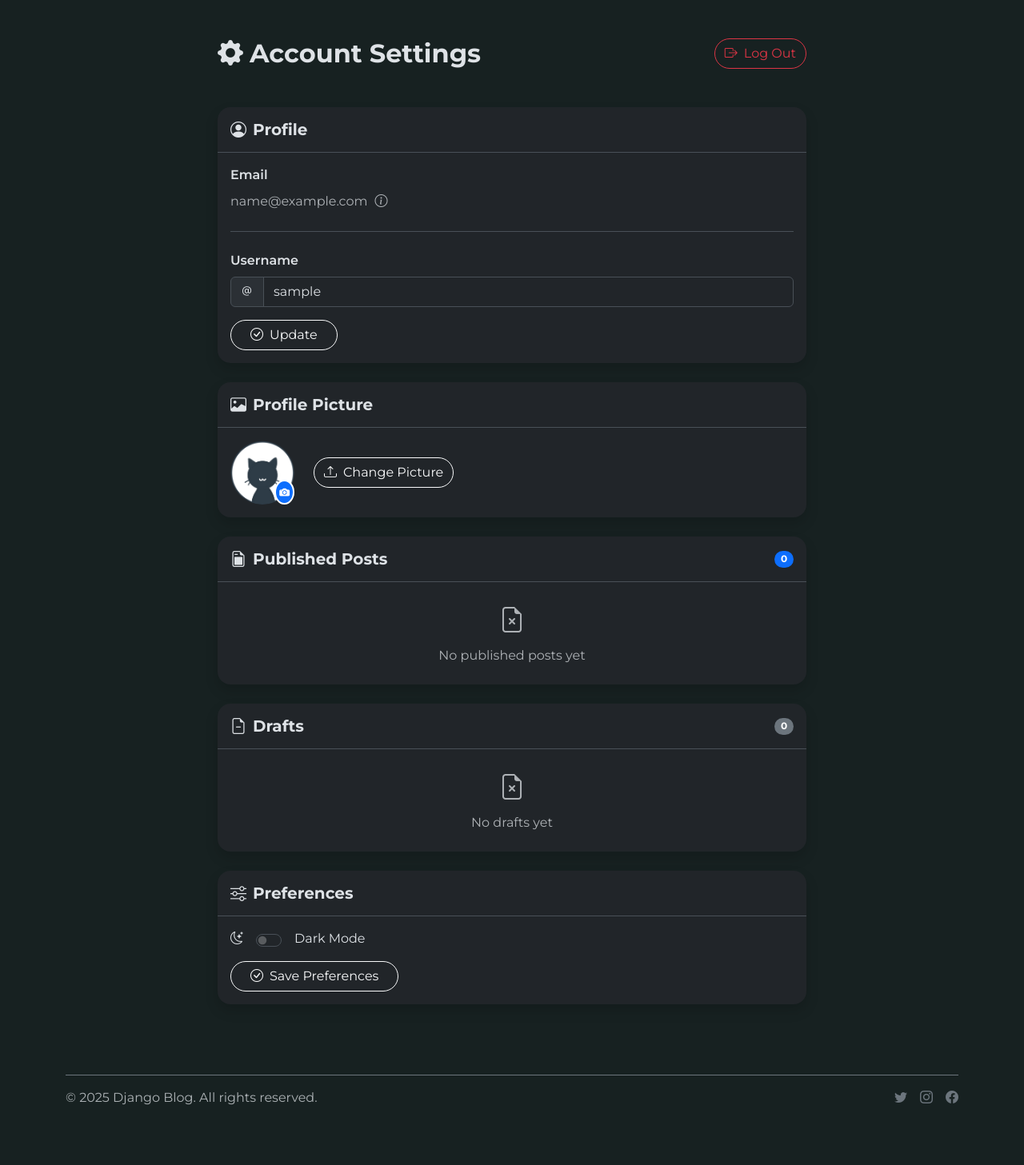
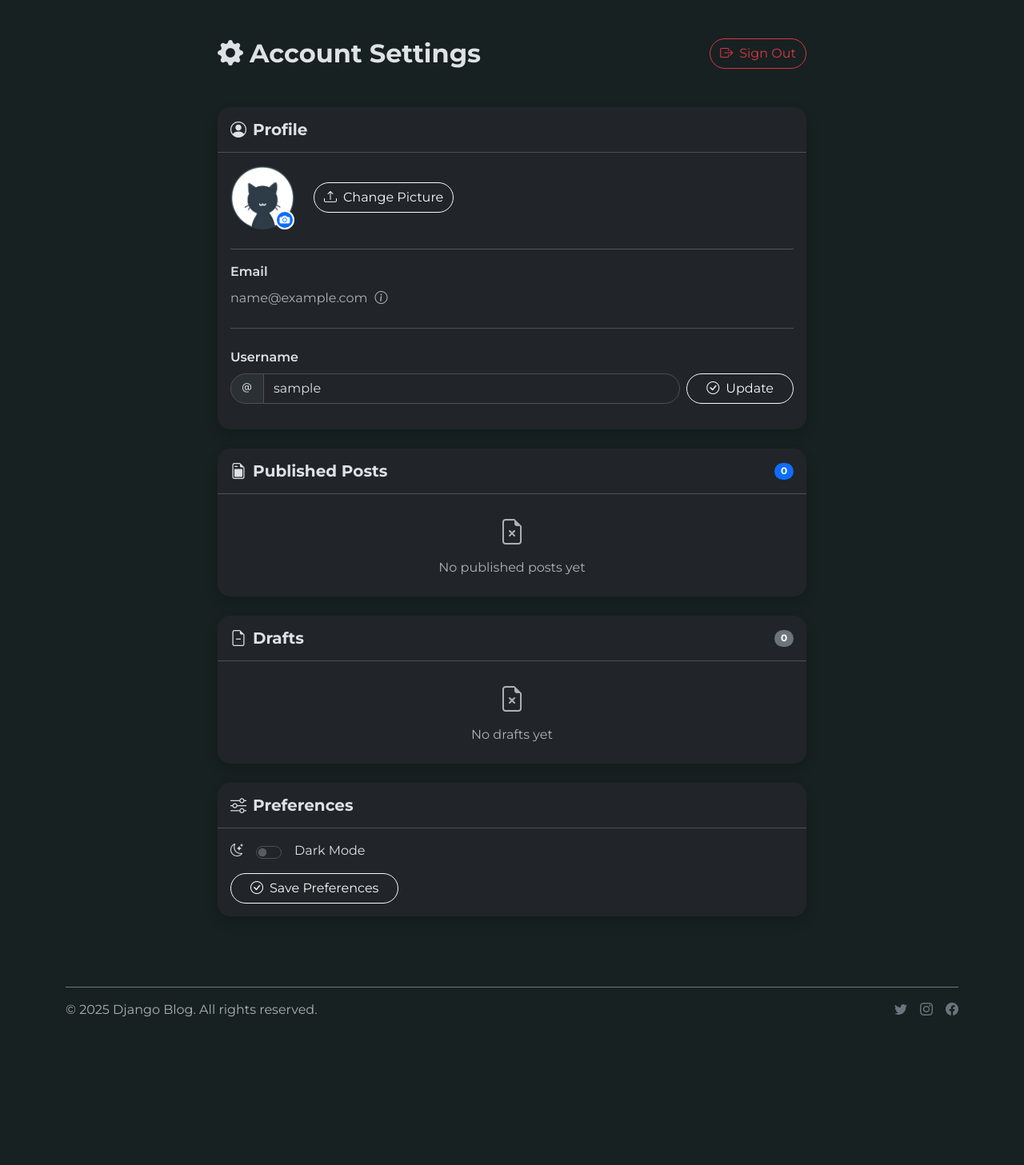
Before and after one commit to deviantcoder/django-blog, a Django app: page /settings/ in a window 1280 px wide. Shown: the part 57-1514 px from the top of the page at 80% size. After the commit the page ends 1329 px from the top, so only its background shows below. Run offline with Django 5.2, Linux system fonts and the light colour scheme; the visitor is signed in with stand-in values (Sample User, id 1); some libraries are stand-ins or nearby versions.

Commit message:
Added the ability to change username and profile pic

```diff
--- a/backend/accounts/views.py
+++ b/backend/accounts/views.py
@@ -56,9 +56,9 @@ def register_user(request):
             form.save()
             return render(request, 'emails/verification_sent.html')
         else:
-            for field, errors in form.errors.items():
+            for errors in form.errors.values():
                 for error in errors:
-                    messages.warning(request, f'{field.capitalize()}: {error}')
+                    messages.warning(request, error.capitalize())
             return render(request, 'accounts/register.html', {'form': form})
     else:
         form = RegisterForm()
--- a/backend/blog/forms.py
+++ b/backend/blog/forms.py
@@ -1,5 +1,7 @@
 from django import forms
 from django.contrib.auth import get_user_model
+
+from profiles.models import Profile
 
 
 User = get_user_model()
@@ -24,10 +26,33 @@ class UsernameUpdateForm(forms.ModelForm):
 
     def clean_username(self):
         username = self.cleaned_data['username']
-        if not username:
-            raise forms.ValidationError("Username cannot be empty.")
+
+        if not username or len(username) < 5:
+            raise forms.ValidationError("Username is too short.")
+
+        if len(username) > 15:
+            raise forms.ValidationError('Username cannot exceed 15 characters.')
+
         if self.user and username == self.user.username:
             raise forms.ValidationError("This is already your username.")
+
         if User.objects.filter(username=username).exclude(pk=self.user.pk).exists():
             raise forms.ValidationError("This username is already taken.")
+
         return username
+
+
+class ProfileImageUpdateForm(forms.ModelForm):
+    class Meta:
+        model = Profile
+        fields = ('image',)
+        widgets = {
+            'image': forms.FileInput(
+                attrs={
+                    'name': 'image',
+                    'class': 'd-none',
+                    'id': 'imageInput',
+                    'accept': 'image/*',
+                }
+            )
+        }
--- a/backend/blog/templates/blog/account-settings.html
+++ b/backend/blog/templates/blog/account-settings.html
@@ -1,4 +1,6 @@
 {% extends 'base.html' %}
+
+{% load widget_tweaks %}
 
 {% block title %}Settings{% endblock %}
 
@@ -11,7 +13,7 @@
                     <i class="bi bi-gear-fill me-2"></i>Account Settings
                 </h1>
                 <a href="{% url 'accounts:logout' %}" class="btn btn-outline-danger rounded-pill">
-                    <i class="bi bi-box-arrow-right me-2"></i>Log Out
+                    <i class="bi bi-box-arrow-right me-2"></i>Sign Out
                 </a>
             </div>
             <div class="card border-0 shadow rounded-4 mb-4">
@@ -21,6 +23,27 @@
                     </h2>
                 </div>
                 <div class="card-body">
+                    <div class="d-flex align-items-center mb-4">
+                        <div class="position-relative me-4">
+                            <img src="{{ user.profile.image_url }}"
+                                 alt="Profile Picture"
+                                 class="rounded-circle object-fit-cover"
+                                 width="80" height="80">
+                            <span class="position-absolute bottom-0 end-0 bg-primary rounded-circle border border-2 border-white d-flex align-items-center justify-content-center" style="width: 24px; height: 24px;">
+                                <i class="bi bi-camera-fill text-white" style="font-size: 0.8rem;"></i>
+                            </span>
+                        </div>
+                        <form method="post" action="{% url 'blog:account_settings' %}" enctype="multipart/form-data" class="d-inline" id="imageForm">
+                            {% csrf_token %}
+                            {{ image_update_form.image }}
+                            <button type="button" class="btn btn-outline-light rounded-pill"
+                                    onclick="document.getElementById('imageInput').click()">
+                                <i class="bi bi-upload me-2"></i>Change Picture
+                            </button>
+                            <input type="hidden" name="update_image" value="true">
+                        </form>
+                    </div>
+                    <hr>
                     <div class="mb-4">
                         <label class="form-label fw-semibold">Email</label>
                         <div class="d-flex align-items-center">
@@ -35,9 +58,17 @@
                         {% csrf_token %}
                         <div class="mb-3">
                             <label for="username" class="form-label fw-semibold">Username</label>
-                            <div class="input-group">
-                                <span class="input-group-text"><i class="bi bi-at"></i></span>
-                                {{ username_update_form.username }}
+                            <div class="d-flex gap-2">
+                                <div class="flex-grow-1">
+                                    <div class="input-group">
+                                        <span class="input-group-text rounded-start-5"><i class="bi bi-at"></i></span>
+                                        {% render_field username_update_form.username|add_class:'rounded-end-5' %}
+                                    </div>
+                                </div>
+                                <button type="submit" name="update_username"
+                                        class="btn btn-outline-light rounded-pill px-4 align-self-end">
+                                    <i class="bi bi-check-circle me-2"></i>Update
+                                </button>
                             </div>
                             {% if username_update_form.username.errors %}
                                 <div class="invalid-feedback d-block">
@@ -45,39 +76,7 @@
                                 </div>
                             {% endif %}
                         </div>
-                        <button type="submit" name="update_username" class="btn btn-outline-light rounded-pill px-4">
-                            <i class="bi bi-check-circle me-2"></i>Update
-                        </button>
                     </form>
-                </div>
-            </div>
-            <div class="card border-0 shadow rounded-4 mb-4">
-                <div class="card-header bg-transparent py-3 border-bottom">
-                    <h2 class="h5 fw-bold mb-0">
-                        <i class="bi bi-image me-2"></i>Profile Picture
-                    </h2>
-                </div>
-                <div class="card-body">
-                    <div class="d-flex align-items-center">
-                        <div class="position-relative me-4">
-                            <img src="{{ user.profile.image_url }}"
-                                 alt="Profile Picture"
-                                 class="rounded-circle object-fit-cover"
-                                 width="80" height="80">
-                            <span class="position-absolute bottom-0 end-0 bg-primary rounded-circle p-1 border border-2 border-white">
-                                <i class="bi bi-camera-fill text-white d-block" style="font-size: 0.8rem;"></i>
-                            </span>
-                        </div>
-                        <form method="post" enctype="multipart/form-data" class="d-inline" id="imageForm">
-                            {% csrf_token %}
-                            <input type="file" name="image" class="d-none" id="imageInput" accept="image/*">
-                            <button type="button" class="btn btn-outline-light rounded-pill"
-                                    onclick="document.getElementById('imageInput').click()">
-                                <i class="bi bi-upload me-2"></i>Change Picture
-                            </button>
-                            <input type="hidden" name="update_image" value="true">
-                        </form>
-                    </div>
                 </div>
             </div>
             <div class="card border-0 shadow rounded-4 mb-4">
--- a/backend/blog/views.py
+++ b/backend/blog/views.py
@@ -3,7 +3,7 @@ from django.contrib.auth.decorators import login_required
 from django.contrib.auth import get_user_model
 from django.contrib import messages
 
-from .forms import UsernameUpdateForm
+from .forms import UsernameUpdateForm, ProfileImageUpdateForm
 
 
 User = get_user_model()
@@ -20,6 +20,7 @@ def account_settings(request):
     if request.method == 'POST':
         if 'update_username' in request.POST:
             form = UsernameUpdateForm(request.POST, user=user, instance=user)
+
             if form.is_valid():
                 form.save()
                 messages.success(request, 'Username changed')
@@ -28,10 +29,26 @@ def account_settings(request):
                 for errors in form.errors.values():
                     for error in errors:
                         messages.warning(request, error.capitalize())
+
                 return render(request, 'blog/account-settings.html', {'username_update_form': form})
+
+        if 'update_image' in request.POST:
+            form = ProfileImageUpdateForm(request.POST, request.FILES, instance=user.profile)
+
+            if form.is_valid():
+                form.save()
+                messages.success(request, 'Profile picture updated')
+                return redirect('blog:account_settings')
+            else:
+                for errors in form.errors.values():
+                    for error in errors:
+                        messages.warning(request, error.capitalize())
+
+                return redirect('blog:account_settings')
 
     context = {
         'username_update_form': UsernameUpdateForm(user=user, instance=user),
+        'image_update_form': ProfileImageUpdateForm(instance=user.profile)
     }
 
     return render(request, 'blog/account-settings.html', context)
--- a/backend/profiles/models.py
+++ b/backend/profiles/models.py
@@ -41,7 +41,7 @@ class Profile(models.Model):
         upload_to=upload_to, null=True, blank=True,
         validators=[
             FileExtensionValidator(allowed_extensions=ALLOWED_EXTENSIONS),
-            ImageSizeValidator(),
+            ImageSizeValidator(max_size_mb=20),
         ]
     )
 
```
Also changed, not shown: backend/accounts/forms.py (+7 -0 lines), backend/media/profiles/7b64ec8e/THfuHBKd.jpg (deleted), backend/media/profiles/7b64ec8e/iY2KcnMn.jpg (added).
